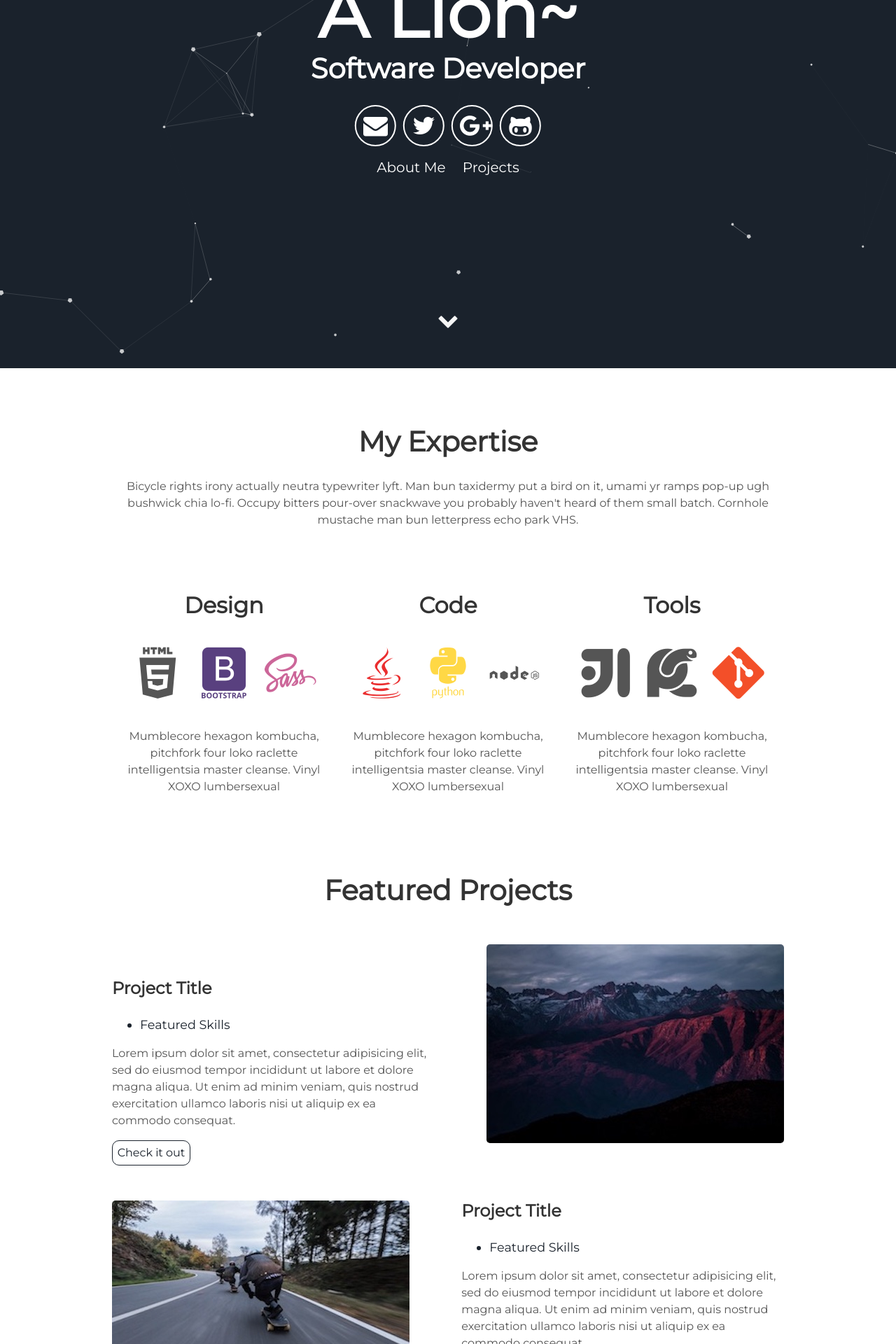
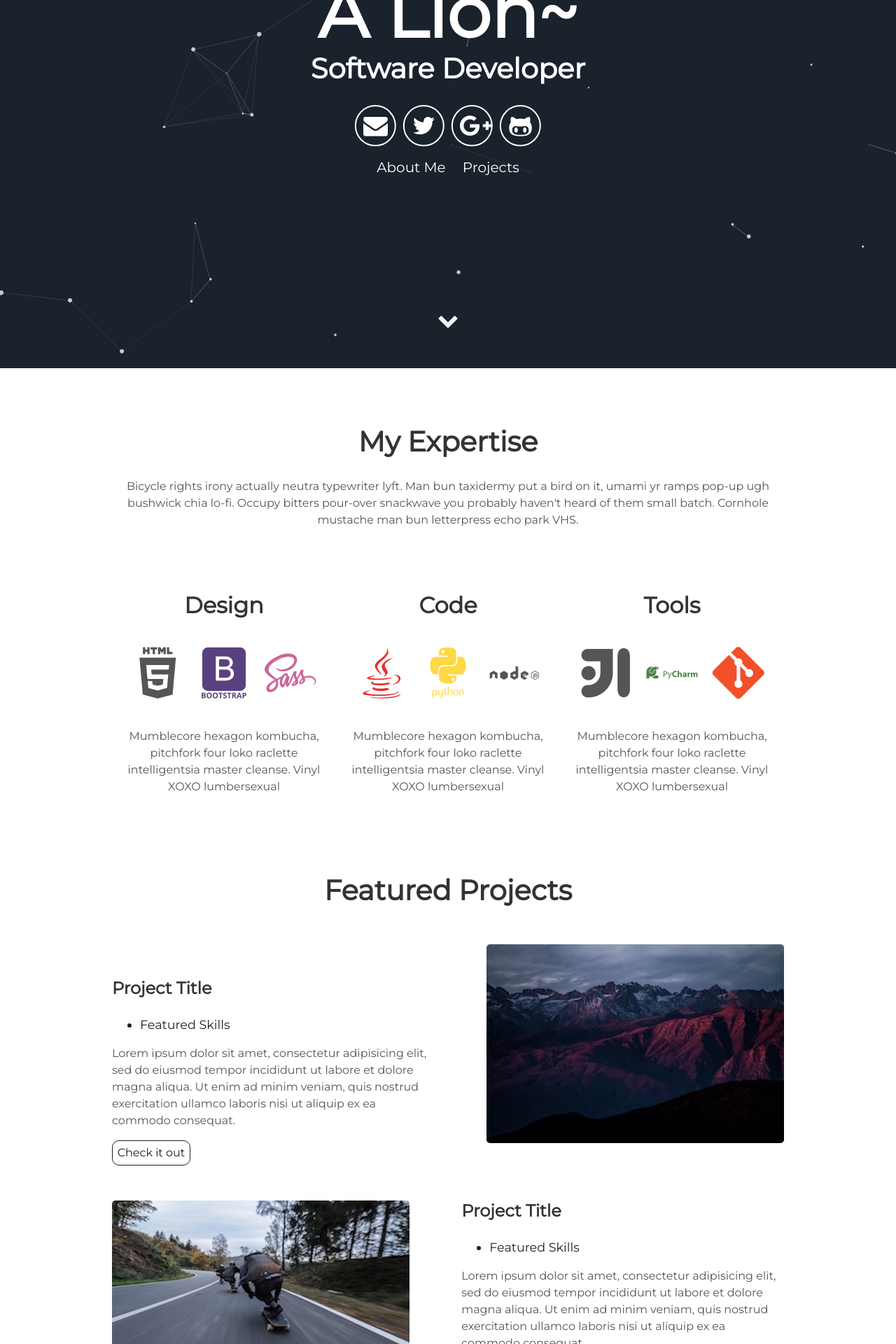
Before and after one commit to AlionSSS/alionsss.github.io, a Jekyll site: the page built from index.html, in a window 1280 px wide. Shown: the part 374-2294 px from the top of the page at 70% size. Built offline with Jekyll 4.4.1, drawn with Linux system fonts in a browser that asks for light colours.

Commit message:
change to new page

```diff
--- a/_includes/about.html
+++ b/_includes/about.html
@@ -22,7 +22,7 @@
     <div class="tech">
       <h2>Tools</h2>
       <i class="devicon-intellij-plain"></i>
-      <i class="devicon-pycharm-plain"></i>
+      <i class="devicon-pycharm-plain-wordmark colored"></i>
       <i class="devicon-git-plain colored"></i>
       <p>Mumblecore hexagon kombucha, pitchfork four loko raclette intelligentsia master cleanse.
         Vinyl XOXO lumbersexual</p>
```
